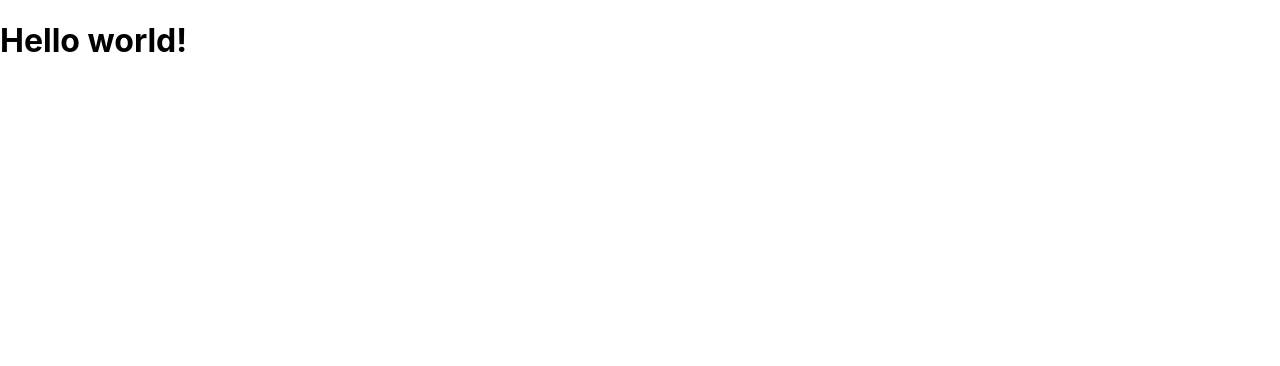
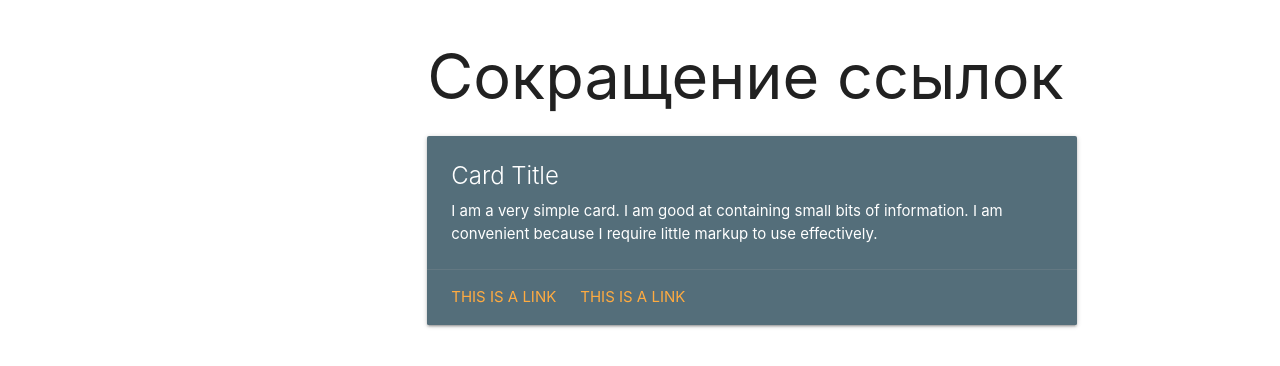
Before and after one commit to EVGdever/MERN-Links, a React (Create React App) app in the folder client/: page / in a window 1280 px wide. Shown: the top 366 px of the page. Built offline with nearby package versions, Linux system fonts and the light colour scheme.

Commit message:
add router and routes

```diff
--- a/client/package.json
+++ b/client/package.json
@@ -9,6 +9,7 @@
     "materialize-css": "^1.0.0-rc.2",
     "react": "^16.13.0",
     "react-dom": "^16.13.0",
+    "react-router-dom": "^5.1.2",
     "react-scripts": "3.4.0"
   },
   "scripts": {
--- a/client/src/App.js
+++ b/client/src/App.js
@@ -1,10 +1,16 @@
 import React from 'react';
+import {BrowserRouter as Router} from 'react-router-dom';
+import {useRoutes} from "./router";
+import 'materialize-css';
 
 function App() {
+    const routes = useRoutes(false);
   return (
-      <div>
-          <h1>Hello world!</h1>
-      </div>
+      <Router>
+          <div className="container">
+             {routes}
+          </div>
+      </Router>
   );
 }
 
--- a/client/src/index.css
+++ b/client/src/index.css
@@ -1,13 +1 @@
-body {
-  margin: 0;
-  font-family: -apple-system, BlinkMacSystemFont, 'Segoe UI', 'Roboto', 'Oxygen',
-    'Ubuntu', 'Cantarell', 'Fira Sans', 'Droid Sans', 'Helvetica Neue',
-    sans-serif;
-  -webkit-font-smoothing: antialiased;
-  -moz-osx-font-smoothing: grayscale;
-}
-
-code {
-  font-family: source-code-pro, Menlo, Monaco, Consolas, 'Courier New',
-    monospace;
-}
+@import "~materialize-css/dist/css/materialize.min.css";
--- /dev/null
+++ b/client/src/pages/AuthPage.jsx
@@ -0,0 +1,22 @@
+import React from "react";
+
+export const AuthPage = () => {
+    return (
+        <div className="row">
+            <div className="col 6s offset-s3">
+                <h1>Сокращение ссылок</h1>
+                <div className="card blue-grey darken-1">
+                    <div className="card-content white-text">
+                        <span className="card-title">Card Title</span>
+                        <p>I am a very simple card. I am good at containing small bits of information.
+                            I am convenient because I require little markup to use effectively.</p>
+                    </div>
+                    <div className="card-action">
+                        <a href="#">This is a link</a>
+                        <a href="#">This is a link</a>
+                    </div>
+                </div>
+            </div>
+        </div>
+    )
+};
--- /dev/null
+++ b/client/src/pages/CreatePage.jsx
@@ -0,0 +1,9 @@
+import React from "react";
+
+export const CreatePage = () => {
+    return (
+        <div>
+            <h1>Create Page</h1>
+        </div>
+    )
+};
--- /dev/null
+++ b/client/src/pages/DetailPage.jsx
@@ -0,0 +1,9 @@
+import React from "react";
+
+export const DetailPage = () => {
+    return (
+        <div>
+            <h1>Detail Page</h1>
+        </div>
+    )
+};
--- /dev/null
+++ b/client/src/pages/LinksPage.jsx
@@ -0,0 +1,9 @@
+import React from "react";
+
+export const LinksPage = () => {
+    return (
+        <div>
+            <h1>Links Page</h1>
+        </div>
+    )
+};
--- /dev/null
+++ b/client/src/router.js
@@ -0,0 +1,35 @@
+import React from 'react';
+import {Switch, Route, Redirect} from "react-router-dom";
+import {LinksPage} from './pages/LinksPage';
+import {DetailPage} from "./pages/DetailPage";
+import {CreatePage} from "./pages/CreatePage";
+import {AuthPage} from "./pages/AuthPage";
+
+
+export const useRoutes = isAuthenticated => {
+    if (isAuthenticated) {
+        return (
+            <Switch>
+                <Route path="/links" exact>
+                    <LinksPage />
+                </Route>
+                <Route path="/create" exact>
+                    <CreatePage />
+                </Route>
+                <Route path="/detail/:id">
+                    <DetailPage />
+                </Route>
+                <Redirect to="/create"/>
+            </Switch>
+        );
+    }
+
+    return (
+        <Switch>
+            <Route path='/' exact>
+                <AuthPage />
+            </Route>
+            <Redirect path='/' />
+        </Switch>
+    );
+};
```
Also changed, not shown: 1 other file (tests, documents, lock files or other folders).
